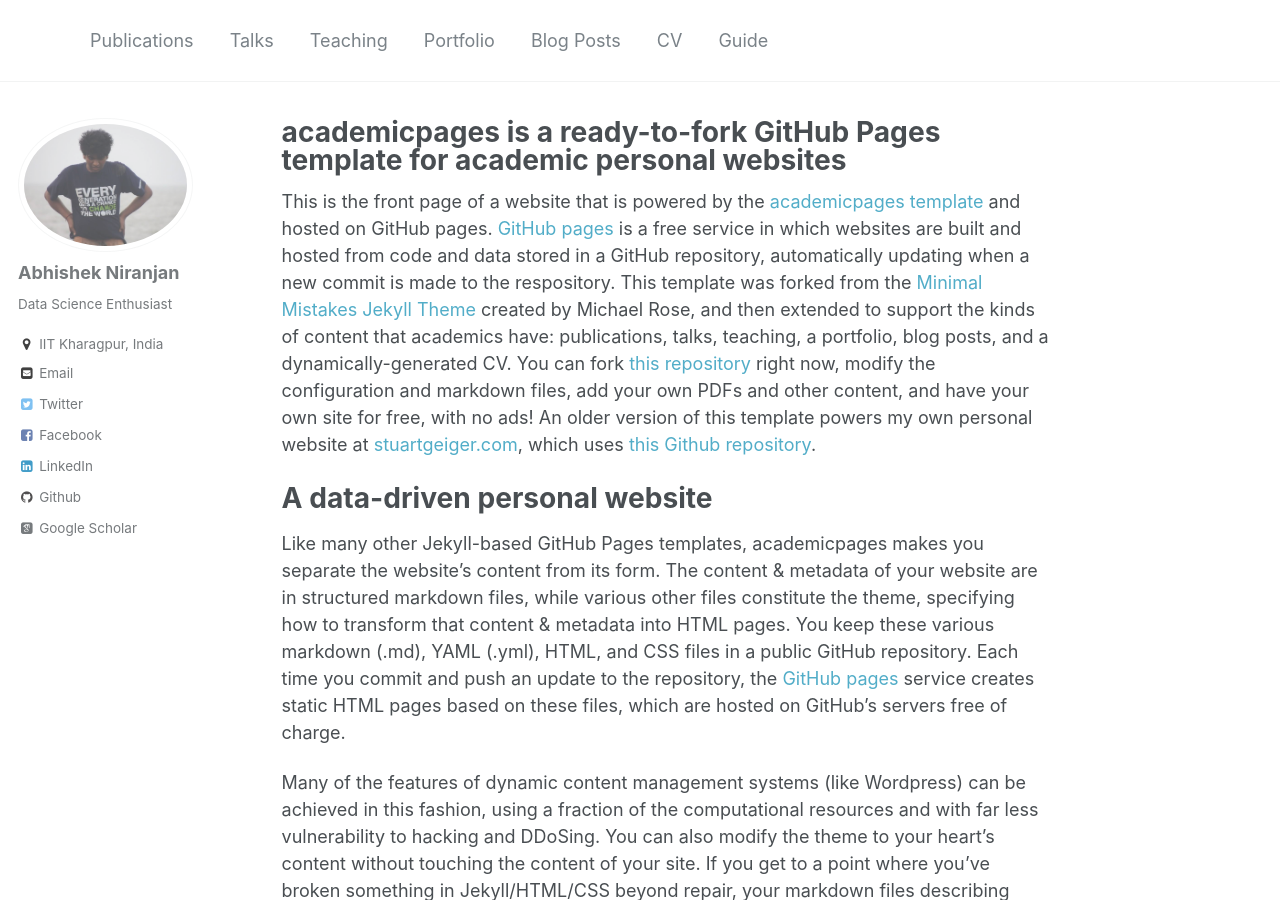
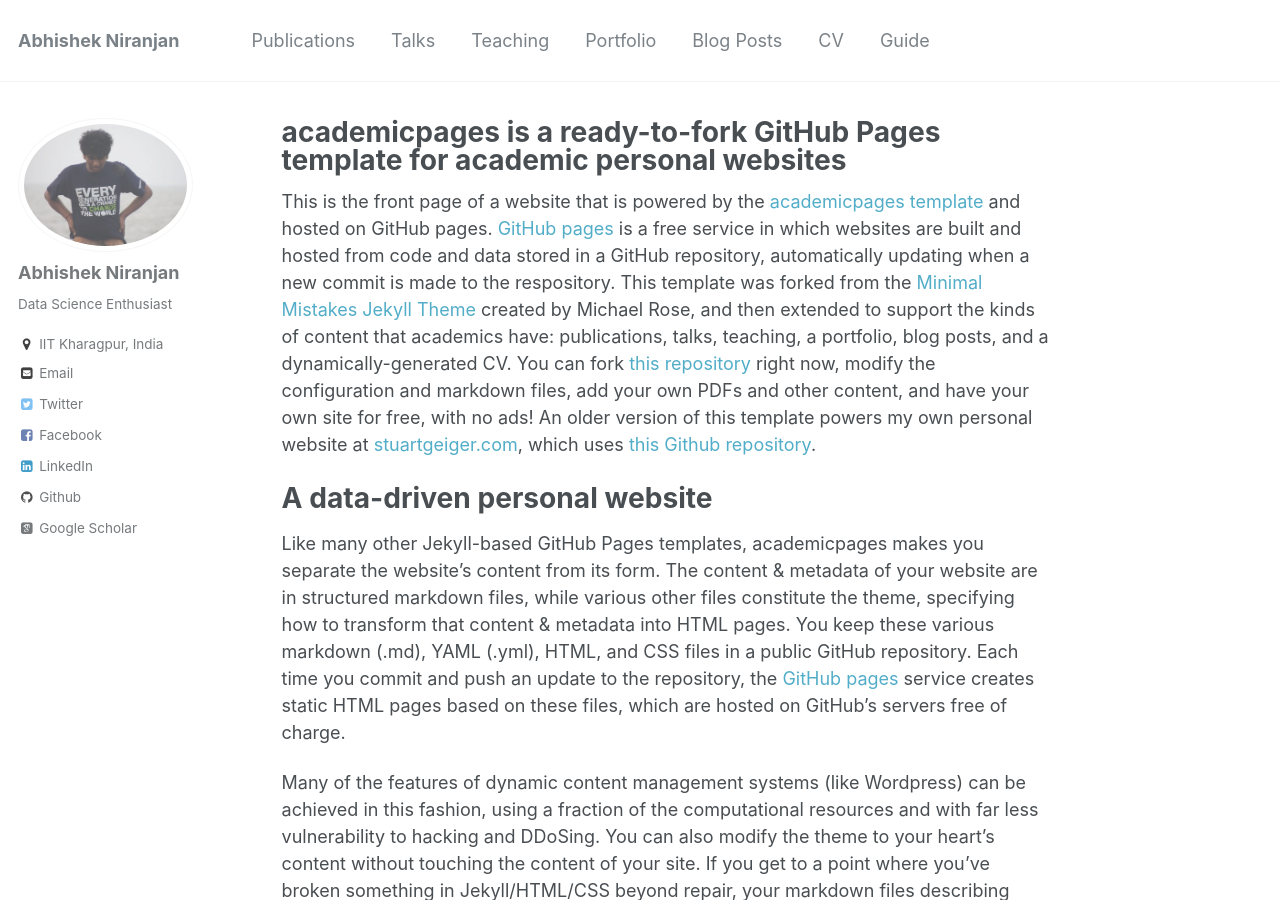
Before and after one commit to abhishek-niranjan/abhishek-niranjan.github.io, a Jekyll site: the page built from _pages/about.md, in a window 1280 px wide and 900 px high. Built offline with Jekyll 4.4.1, drawn with Linux system fonts in a browser that asks for light colours; some web fonts are replaced.

```diff
--- a/_config.yml
+++ b/_config.yml
@@ -7,7 +7,7 @@
 
 # Site Settings
 locale                   : "en-US"
-title                    : ""
+title                    : "Abhishek Niranjan"
 title_separator          : "-"
 name                     : &name "Abhishek Niranjan"
 description              : &description "Computer Science "
```
